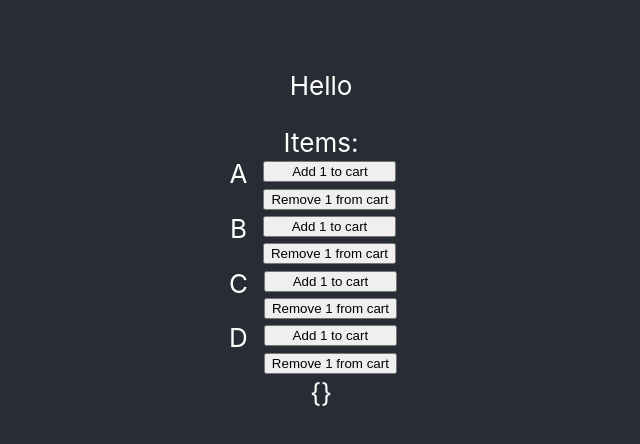
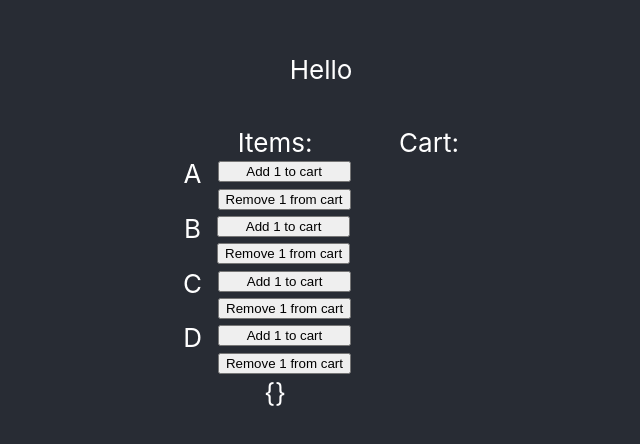
Before and after one commit to Eloi-Perez/store-kata, a React (Create React App) app: page / in a window 1280 px wide. Shown: the part 174-618 px from the top of the page, without its empty margins (319-959 px from the left). Built offline with nearby package versions, Linux system fonts and the light colour scheme.

Commit message:
a bit of css

```diff
--- a/src/App.css
+++ b/src/App.css
@@ -9,15 +9,27 @@
   font-size: calc(10px + 2vmin);
   color: white;
 }
+.store {
+  display: flex;
+  flex-direction: row;
+}
+.items_list {
+  display: flex;
+  flex-direction: column;
+  align-items: center;
+  margin: 1rem;
+}
 .item {
-display:flex;
-
+  display: flex;
 }
 .column {
   display: flex;
   flex-direction: column;
 }
-
 .item_button {
   margin: 0.2rem 1rem;
 }
+
+.checkout {
+  margin: 1rem;
+}
--- a/src/App.js
+++ b/src/App.js
@@ -1,4 +1,4 @@
-import {useState} from 'react';
+import { useState } from 'react';
 
 import './App.css';
 
@@ -29,16 +29,24 @@ const handleButton = (key, n) => {
           Hello
         </p>
       </header>
+      <div class="store">
+        <div class="items_list">
           Items:
           {DB_ITEMS && Object.keys(DB_ITEMS).map(key => {
             return <div className="item" key={key}>{key.toUpperCase()}
               <span className="column">
                 <button onClick={() => handleButton(key, 1)} class="item_button">Add 1 to cart</button>
-            <button onClick={() => handleButton(key, -1)}class="item_button">Remove 1 from cart</button>
+                <button onClick={() => handleButton(key, -1)} class="item_button">Remove 1 from cart</button>
               </span>
             </div>
           })}
           {JSON.stringify(cart)/*testing*/}
         </div>
+        <div class="checkout">
+          Cart:
+        </div>
+      </div>
+
+    </div>
   );
 }
```
Lines whose indentation alone changed are shown as unchanged.
